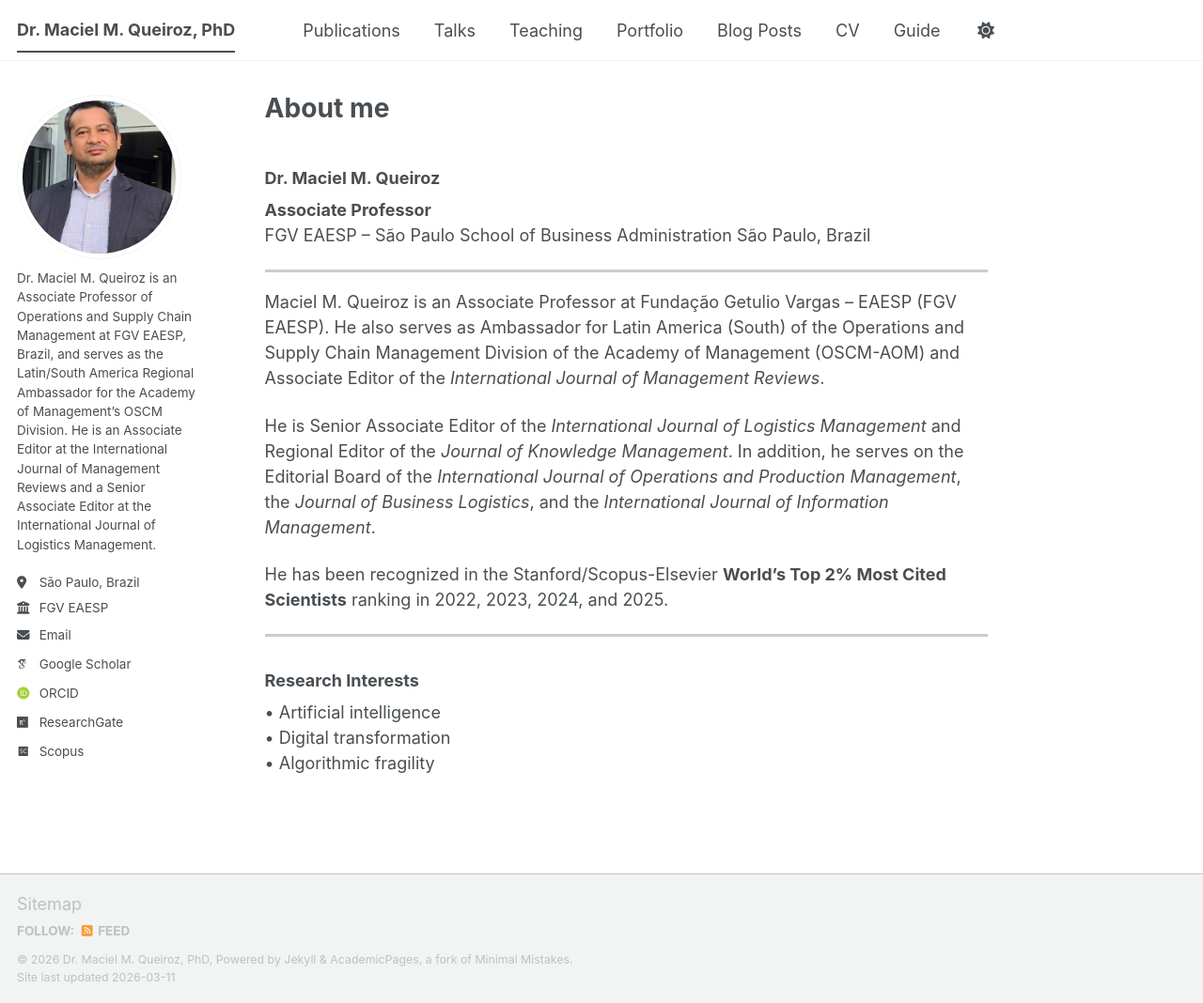
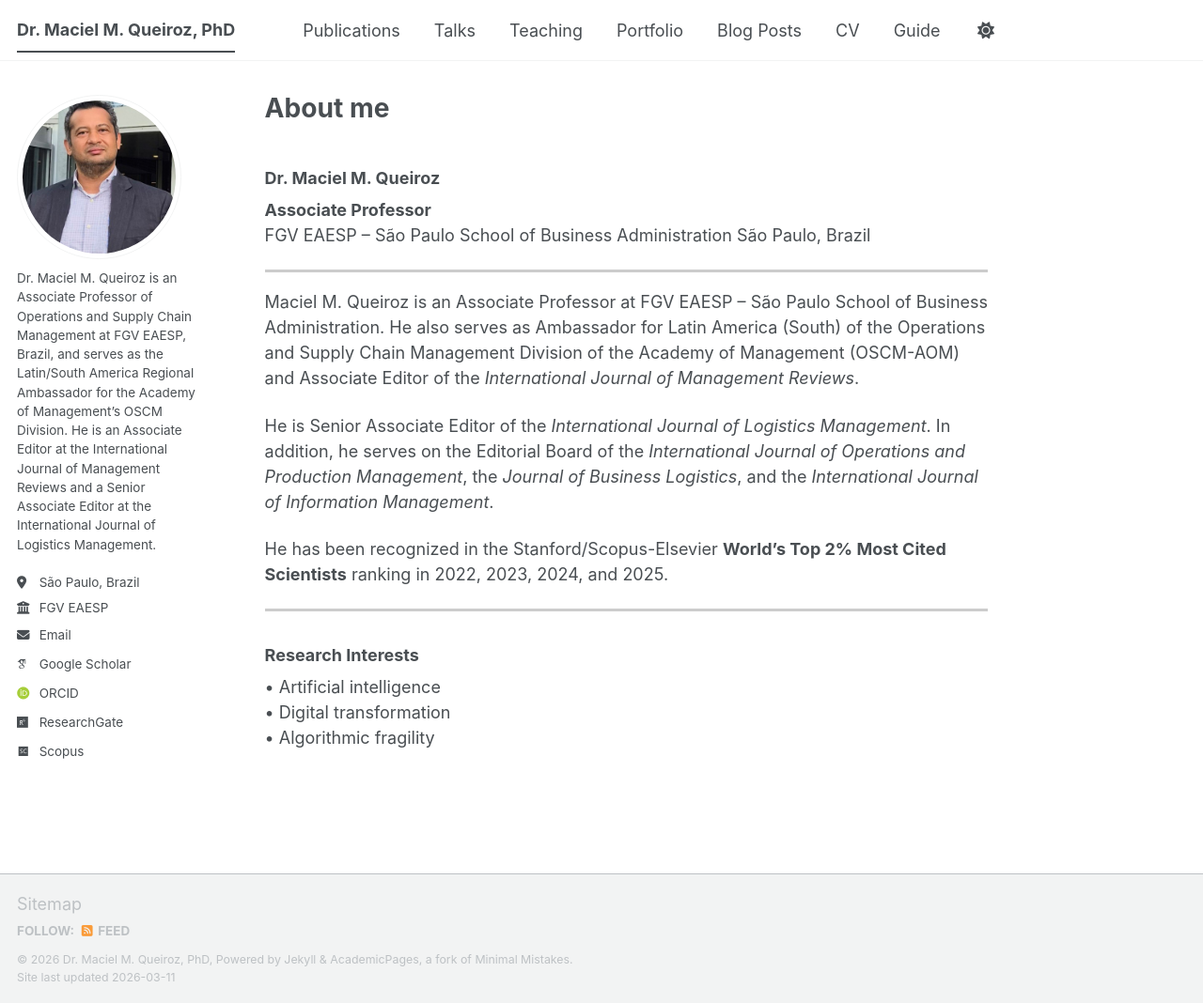
Before and after one commit to maciel-queiroz/maciel-queiroz.github.io, a Jekyll site: the page built from _pages/about.md, in a window 1280 px wide and 1068 px high. Shown: the whole window at 94% size. Built offline with Jekyll 4.4.1, drawn with Linux system fonts in a browser that asks for light colours; some web fonts are replaced; a script bundle is joined from its source files by our own code; library files that are not in the unit come from our copies.

Commit message:
Update about.md

```diff
--- a/_pages/about.md
+++ b/_pages/about.md
@@ -14,9 +14,9 @@ São Paulo, Brazil
 
 <hr style="border: none; height: 3px; background-color: #cccccc;">
 
-Maciel M. Queiroz is an Associate Professor at Fundação Getulio Vargas – EAESP (FGV EAESP). He also serves as Ambassador for Latin America (South) of the Operations and Supply Chain Management Division of the Academy of Management (OSCM-AOM) and Associate Editor of the *International Journal of Management Reviews*.
+Maciel M. Queiroz is an Associate Professor at FGV EAESP – São Paulo School of Business Administration. He also serves as Ambassador for Latin America (South) of the Operations and Supply Chain Management Division of the Academy of Management (OSCM-AOM) and Associate Editor of the *International Journal of Management Reviews*.
 
-He is Senior Associate Editor of the *International Journal of Logistics Management* and Regional Editor of the *Journal of Knowledge Management*. In addition, he serves on the Editorial Board of the *International Journal of Operations and Production Management*, the *Journal of Business Logistics*, and the *International Journal of Information Management*.
+He is Senior Associate Editor of the *International Journal of Logistics Management*. In addition, he serves on the Editorial Board of the *International Journal of Operations and Production Management*, the *Journal of Business Logistics*, and the *International Journal of Information Management*.
 
 He has been recognized in the Stanford/Scopus-Elsevier **World’s Top 2% Most Cited Scientists** ranking in 2022, 2023, 2024, and 2025.
 
```
